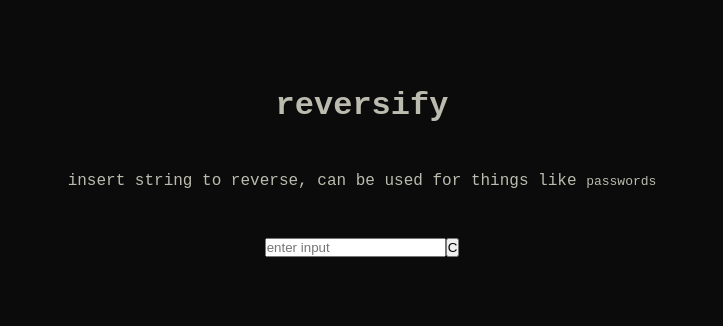
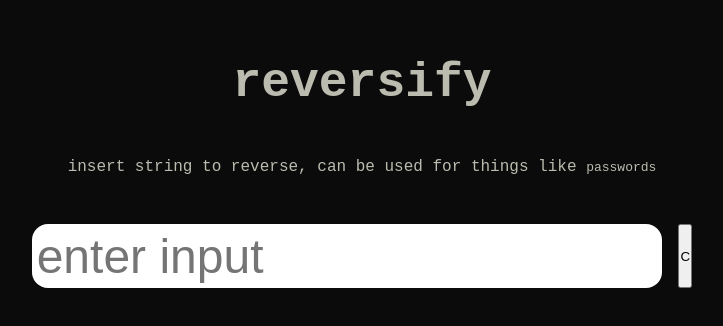
Before and after one commit to shantanuuchak/reversify, a plain HTML site: page index.html in a window 1280 px wide. Shown: the part 228-554 px from the top of the page, without its empty margins (278-1001 px from the left). Drawn offline with Linux system fonts and the light colour scheme.

Commit message:
add data input styles

```diff
--- a/index.html
+++ b/index.html
@@ -7,8 +7,8 @@
     <link rel="stylesheet" href="style.css" />
   </head>
   <body>
-    <h1>reversify</h1>
-    <p>
+    <h1 class="heading">reversify</h1>
+    <p class="description">
       insert string to reverse, can be used for things like <kbd>passwords</kbd>
     </p>
 
--- a/style.css
+++ b/style.css
@@ -20,7 +20,7 @@ body {
   color: var(--tint);
   font-weight: lighter;
 
-  /* centering */
+  /* layouts */
   display: flex;
   justify-content: center;
   align-items: center;
@@ -28,6 +28,19 @@ body {
   gap: 3rem;
 }
 
+.heading {
+  font-size: 3rem;
+}
+
 .aside {
   display: flex;
+
+  gap: 1rem;
 }
+
+[data-input-string] {
+  font-size: 3rem;
+  border-radius: 1rem;
+  border: none;
+  padding: 0.3rem;
+}
```
